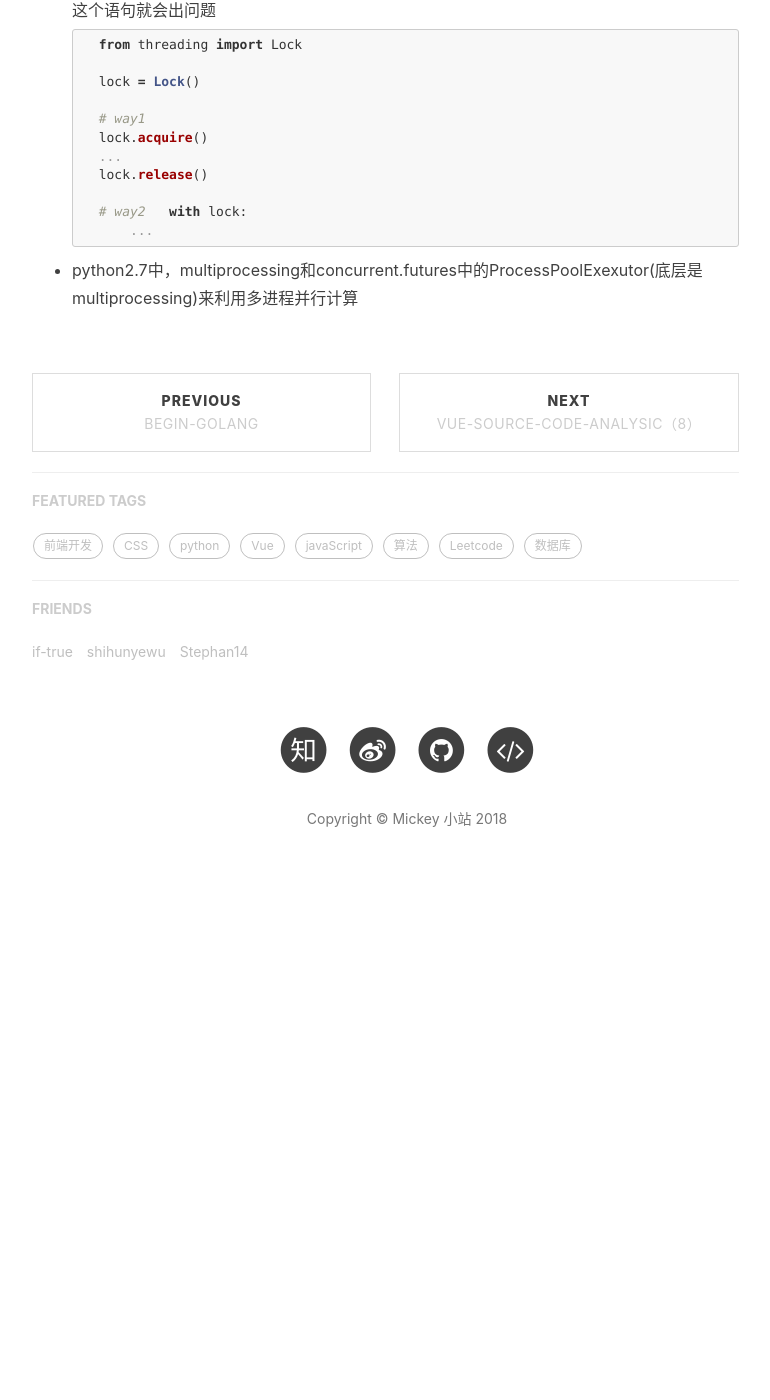
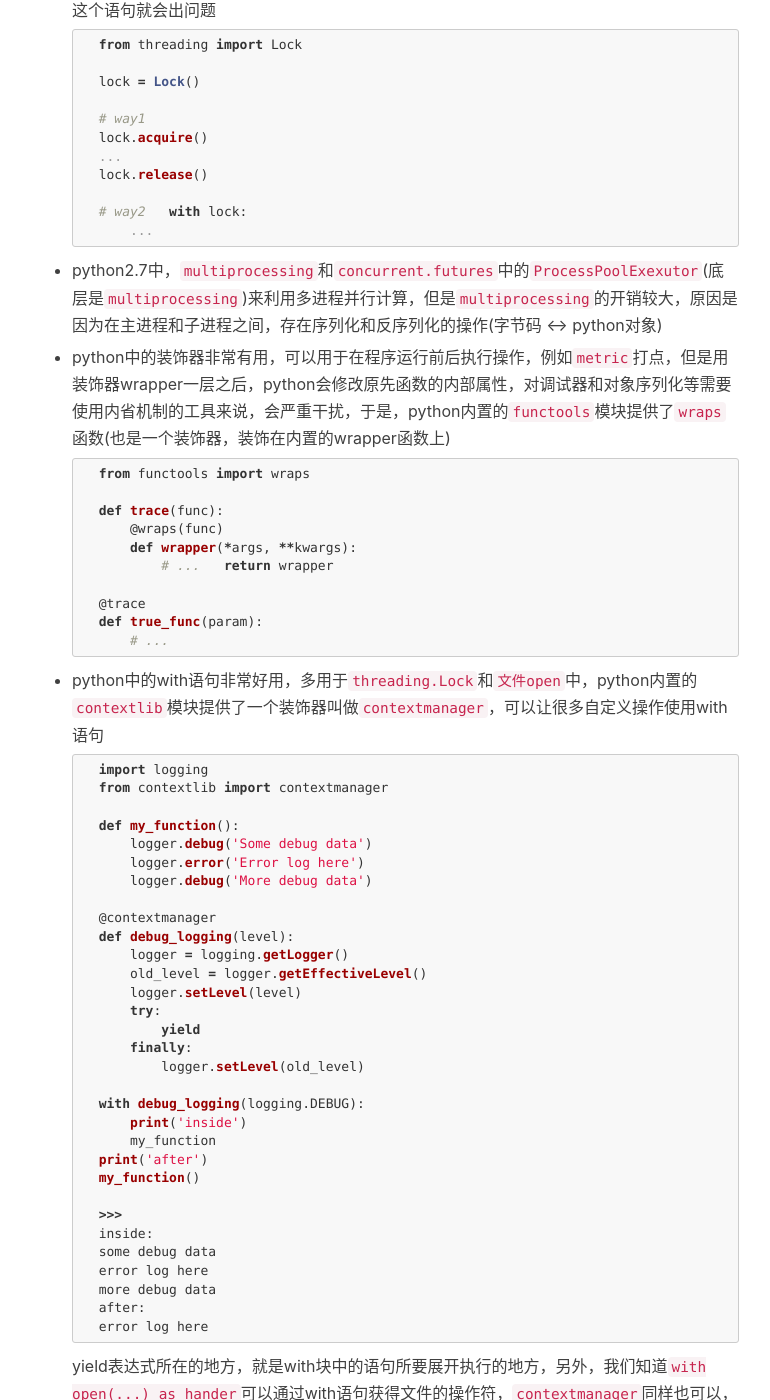
Before and after one commit to mickey0524/mickey0524.github.io, a Jekyll site: the page built from _posts/2018-07-19-effective-python.md, in a window 1280 px wide and 1400 px high, scrolled down 7916 px. Shown: the whole window, without its empty margins (233-1003 px from the left). Built offline with Jekyll 4.4.1, drawn with Linux system fonts in a browser that asks for light colours; nearby versions of some CDN libraries; comment, search, counter and statistics services are not loaded; before the commit the page ends 8812 px from its top, so only the background shows below that; some of the changed text lies outside the part shown.

Commit message:
feat(python): add python

````diff
--- a/_posts/2018-07-19-effective-python.md
+++ b/_posts/2018-07-19-effective-python.md
@@ -430,4 +430,94 @@ tags:
 		...
 	```
 
-* python2.7中，multiprocessing和concurrent.futures中的ProcessPoolExexutor(底层是multiprocessing)来利用多进程并行计算
+* python2.7中，`multiprocessing`和`concurrent.futures`中的`ProcessPoolExexutor`(底层是`multiprocessing`)来利用多进程并行计算，但是`multiprocessing`的开销较大，原因是因为在主进程和子进程之间，存在序列化和反序列化的操作(字节码 <-> python对象)
+
+* python中的装饰器非常有用，可以用于在程序运行前后执行操作，例如`metric`打点，但是用装饰器wrapper一层之后，python会修改原先函数的内部属性，对调试器和对象序列化等需要使用内省机制的工具来说，会严重干扰，于是，python内置的`functools`模块提供了`wraps`函数(也是一个装饰器，装饰在内置的wrapper函数上)
+
+	```python
+	from functools import wraps
+
+	def trace(func):
+		@wraps(func)
+		def wrapper(*args, **kwargs):
+			# ...
+	return wrapper
+
+	@trace
+	def true_func(param):
+		# ...
+	```
+
+* python中的with语句非常好用，多用于`threading.Lock`和`文件open`中，python内置的`contextlib`模块提供了一个装饰器叫做`contextmanager`，可以让很多自定义操作使用with语句
+
+	```python
+	import logging
+	from contextlib import contextmanager
+
+	def my_function():
+		logger.debug('Some debug data')
+		logger.error('Error log here')
+		logger.debug('More debug data')
+
+	@contextmanager
+	def debug_logging(level):
+		logger = logging.getLogger()
+		old_level = logger.getEffectiveLevel()
+		logger.setLevel(level)
+		try:
+			yield
+		finally:
+			logger.setLevel(old_level)
+
+	with debug_logging(logging.DEBUG):
+		print('inside')
+		my_function
+	print('after')
+	my_function()
+
+	>>>
+	inside:
+	some debug data
+	error log here
+	more debug data
+	after:
+	error log here
+	```
+
+	yield表达式所在的地方，就是with块中的语句所要展开执行的地方，另外，我们知道`with open(...) as hander`可以通过with语句获得文件的操作符，`contextmanager`同样也可以，只要在`yield`表达式那里抛出一个对象，就能通过`as`关键字得到
+
+	```python
+	import logging
+	from contextlib import contextmanager
+
+	@contextmanager
+	def debug_logging(level, logger_name):
+		logger = logging.getLogger(logger_name)
+		old_level = logger.getEffectiveLevel()
+		logger.setLevel(level)
+		try:
+			yield logger
+		finally:
+			logger.setLevel(old_level)
+
+	with debug_logging(logging.DEBUG, 'my-log') as logger:
+		logger.debug('debug info')
+		logging.debug('no print')
+	```
+
+* python中存在两个处理时间的内置模块，time和datetime，python建议尽量使用datetime，因为time模块需要依赖操作系统而运作，该模块的实际行为，取决于底层的c函数如何与宿主操作系统相交互。这种工作方式，使得time模块的功能不够稳定，另外，有关python时间模块，可以参考之前整理的一篇博客[python之time基础](https://mickey0524.github.io/2017/11/17/python-time/)，里面涵盖了大部分业务上的常用操作，包括时区之间相应的转换操作
+
+* 在重视精确度的场合，应该使用decimal
+
+	```python
+	rate = 1.45
+	seconds = 3 * 60 + 42
+	cost = rate * seconds / 60
+	print round(cost, 2) # 5.36
+
+	rate = Decimal('1.45')
+	seconds = Decimal('222')
+	cost = rate * seconds / Decimal('60')
+	rounded = cost.quantize(Decimal('0.01'), rounding=ROUND_UP)
+	print rounded # 5.37
+	```
````
